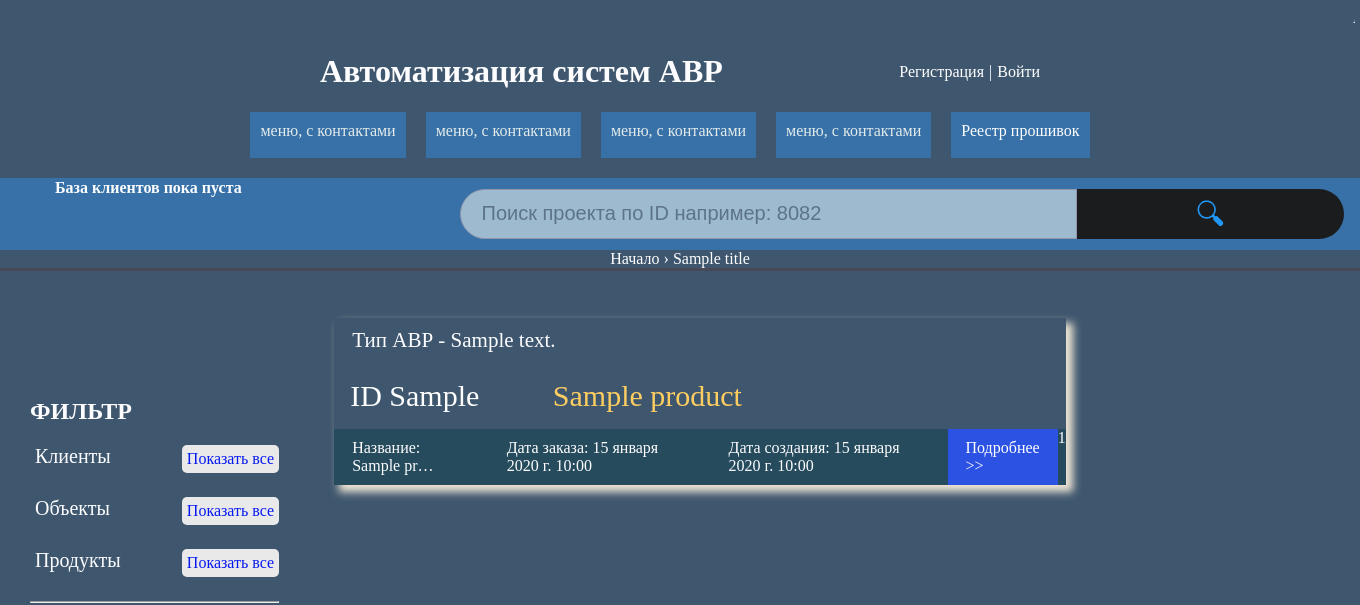
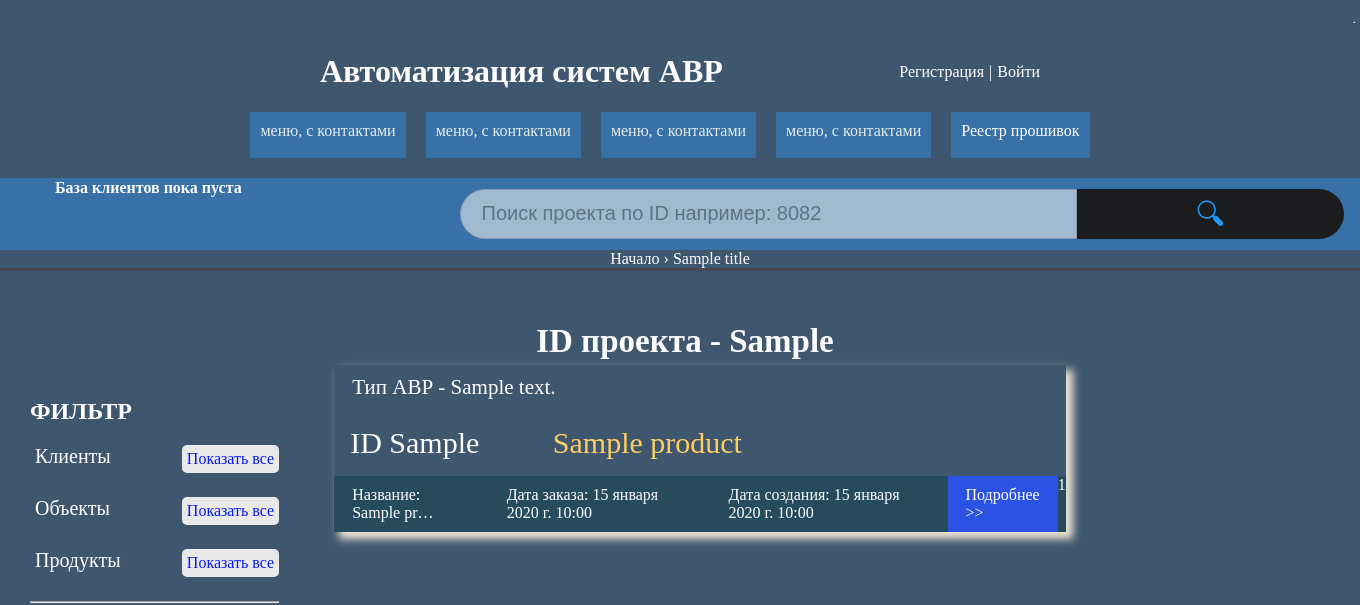
Before and after one commit to vikneo/Algorithm-for-AVR-systems, a Django app: template system_avr/templates/product/search.html in a window 1360 px wide. Shown: the top 605 px of the page. Run offline with Django 5.2, Linux system fonts and the light colour scheme; tables that the repository leaves empty hold one stand-in row (values such as "Sample post"); the template is opened without the code that fills it: values that come from a table or form of the project are taken from there, most other values are stand-ins (such as "Sample title", 1, 10 or a date in 2020); parts of the project's set-up code (start-up, migrations or seed data) failed here and were passed over; some web fonts are replaced.

Commit message:
refactor of "ID проекта -  "

```diff
--- a/system_avr/templates/product/search.html
+++ b/system_avr/templates/product/search.html
@@ -14,6 +14,9 @@
     {% endif %}
     {% endblock %}
     {% if seraches %}
+    <div class="flex product-id">
+        <h2>ID проекта -  {{ seraches.first.id_product }}</h2>
+    </div>
     <div class="flex section">
         {% for product in seraches %}
         <div class="section-box">
@@ -21,7 +24,9 @@
                 <span>Тип АВР - </span>{{ product.descriiption }}
             </div>
             <div class="product-title">
-                <a style="padding-right: 50px;" href="#">ID {{ product.id_product}}</a>
+                <a style="padding-right: 50px;" href="{% url 'product:subject-products' product.id_product %}">
+                    ID {{ product.id_product}}
+                </a>
                 <a class="product-title" href="{% url 'product:product_detail' product.slug %}">{{ product }}</a>
             </div>
             <div class="flex box-short-detail">
--- a/system_avr/templates/product/subject_products.html
+++ b/system_avr/templates/product/subject_products.html
@@ -7,7 +7,7 @@
 <div class="center-sidebar">
     {% if subject_products %}
     <div class="flex product-id">
-        <h2>ID - {{ subject_products.first.id_product }}</h2>
+        <h2>ID проекта -  {{ subject_products.first.id_product }}</h2>
     </div>
     <div class="flex section">
         {% for product in subject_products %}
```
